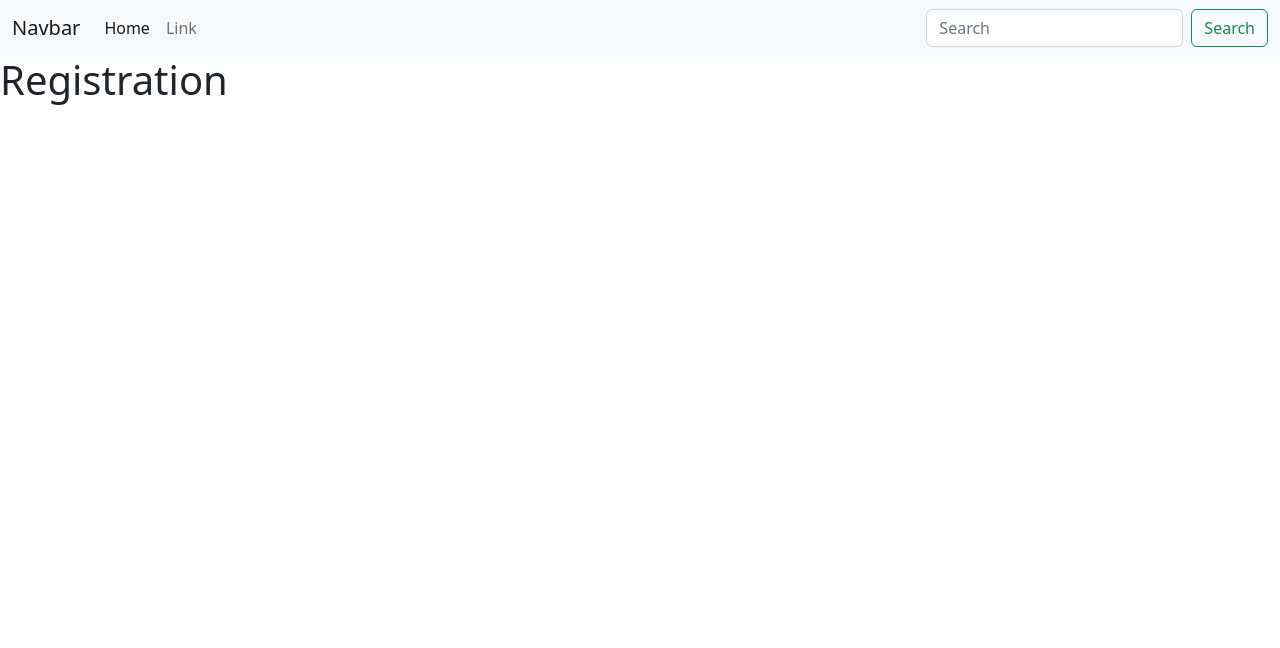
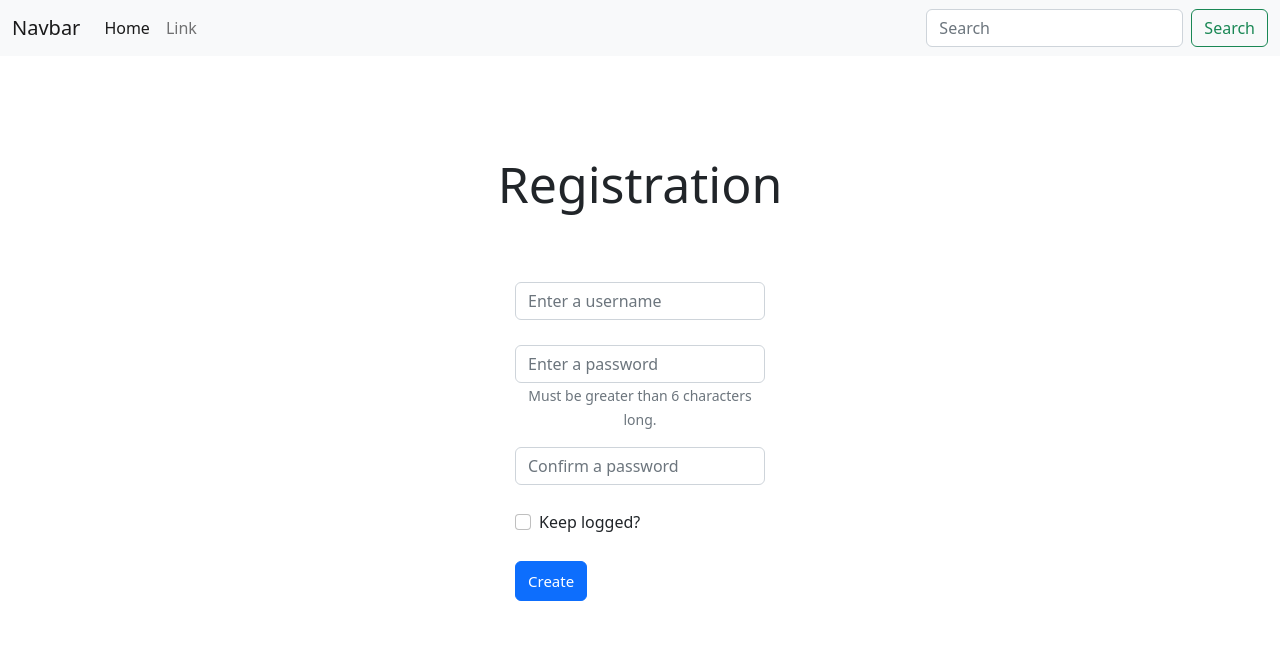
Before and after one commit to matteoppet/password-manager, a Flask app: page /register in a window 1280 px wide. Shown: the top 648 px of the page. Run offline with Flask 2, Linux system fonts and the light colour scheme; some libraries are stand-ins or nearby versions.

Commit message:
Modified registration front-end part

```diff
--- a/static/style.css
+++ b/static/style.css
@@ -0,0 +1,35 @@
+/* ALl stuff */
+.unselectable {
+    -webkit-user-select: none;
+    -webkit-touch-callout: none;
+    -moz-user-select: none;
+    -ms-user-select: none;
+    user-select: none;
+}
+
+/* Registration stuff */
+@media (min-width: 500px) {
+    #registration-form {
+        width: 250px;
+        margin-right: auto !important;
+        margin-left: auto !important;
+    }
+}
+
+#title {
+    padding-top: 50px;
+    padding-bottom: 60px;
+    font-size: 50px;
+}
+
+#username, #confirm {
+    margin-bottom: 25px;
+}
+
+#submit {
+    margin-top: 25px;
+    height: 40px;
+    font-size: 15px;
+    width: -moz-available;
+    text-align: center;
+}
--- a/templates/auth/registration.html
+++ b/templates/auth/registration.html
@@ -5,5 +5,28 @@
 {% endblock %}
 
 {% block body %}
-    <h1>Registration</h1>
+    <main class='container-fluid py-5'>
+        <div class='container'>
+
+            <h1 id='title' class='unselectable text-center'>Registration</h1>
+
+            <form action='auth/register' method='POST' id='registration-form'>
+                <div class="mb-3">
+                    <input class='form-control' type='text' name='username' id='username' placeholder='Enter a username' autocomplete='off' required>
+                </div>
+                <div class="mb-3 text-center">
+                    <input class='form-control' type='password' name='password' id='password' placeholder='Enter a password' autocomplete='off' required>
+                    <span id="passwordHelp" class="form-text">Must be greater than 6 characters long.</span>
+                </div>
+                <div class="mb-3">
+                    <input class='form-control' type='password' name='confirm' id='confirm' placeholder='Confirm a password' autocomplete='off' required>
+                </div>
+                <div class="form-check">
+                    <input class="form-check-input" type="checkbox" value="" id="checkbox">
+                    <label class="form-check-label" for="checkbox">Keep logged?</label>
+                </div>
+                <button class="btn btn-primary" id="submit">Create</button>
+            </form>
+        </div>
+    </main>
 {% endblock %}
--- a/templates/layout.html
+++ b/templates/layout.html
@@ -10,7 +10,8 @@
     <link href="https://cdn.jsdelivr.net/npm/bootstrap@5.2.2/dist/css/bootstrap.min.css" rel="stylesheet" integrity="sha384-Zenh87qX5JnK2Jl0vWa8Ck2rdkQ2Bzep5IDxbcnCeuOxjzrPF/et3URy9Bv1WTRi" crossorigin="anonymous">
     <script src="https://cdn.jsdelivr.net/npm/bootstrap@5.2.2/dist/js/bootstrap.bundle.min.js" integrity="sha384-OERcA2EqjJCMA+/3y+gxIOqMEjwtxJY7qPCqsdltbNJuaOe923+mo//f6V8Qbsw3" crossorigin="anonymous"></script>
 
-    <link rel="stylesheet" href="style.css">
+    <link rel="stylesheet" href="static/style.css">
+
 </head>
 <body>
     <nav class="navbar navbar-expand-lg bg-light">
@@ -36,6 +37,7 @@
         </div>
     </nav>
 
+
     {% block body %}
     {% endblock %}
 </body>
```
